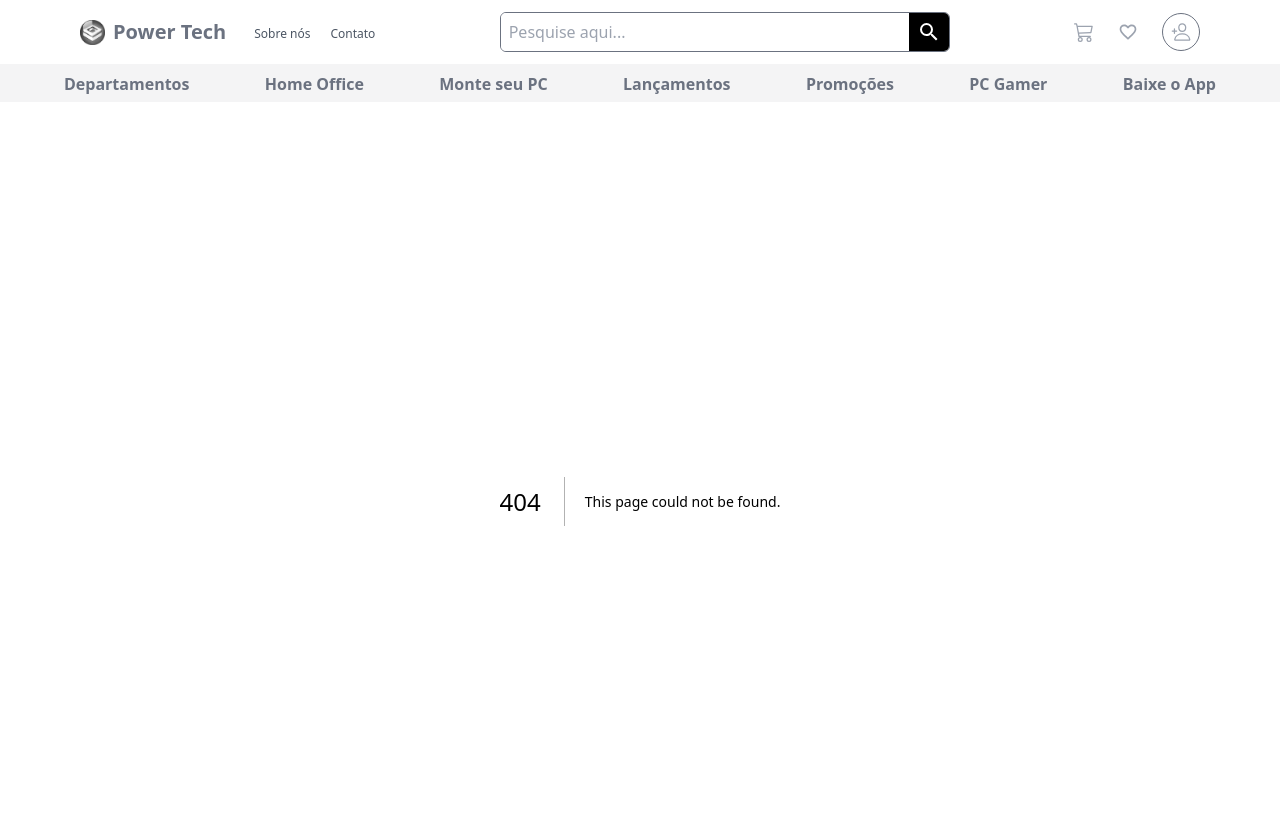
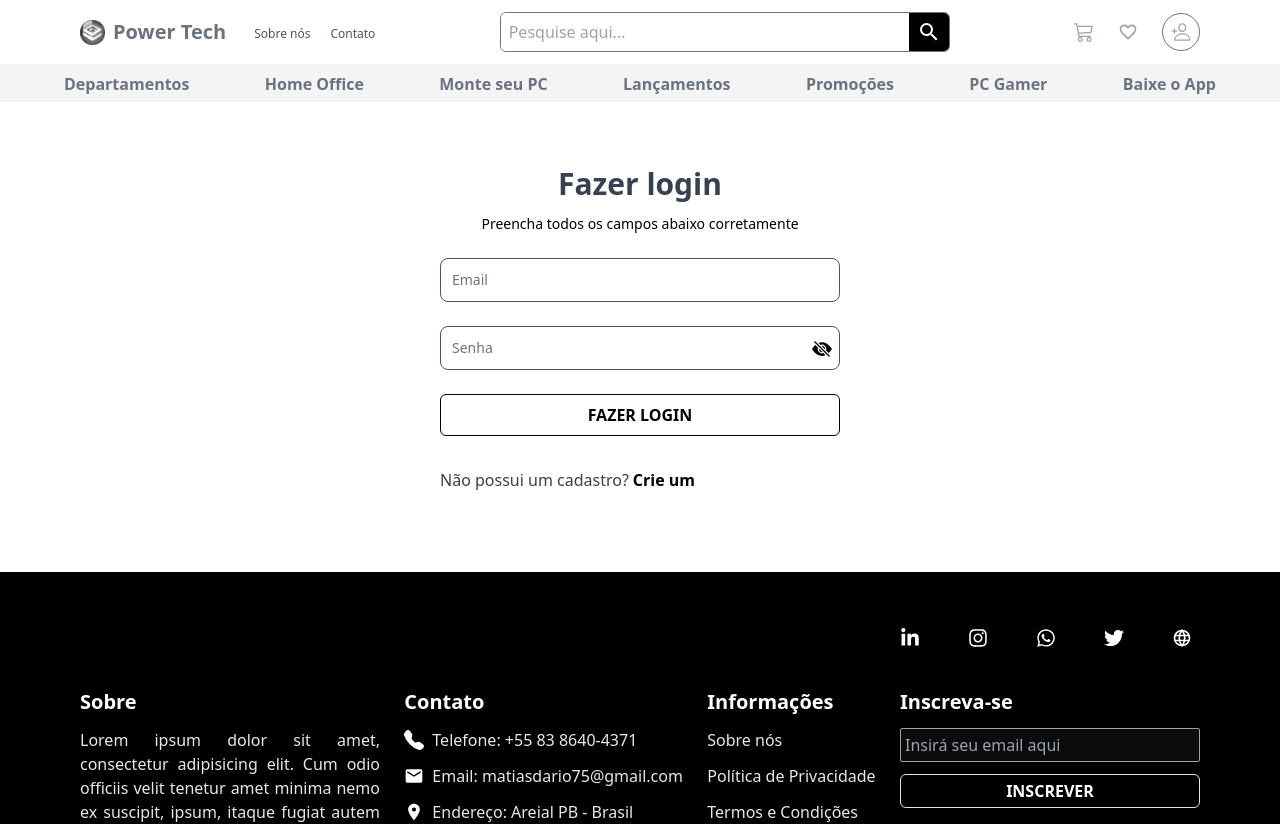
Before and after one commit to dariomatias-dev/e-commerce_frontend, a Next.js app: page /login in a window 1280 px wide. Before the commit this address had no page. Shown: the top 824 px of the page. Built offline with nearby package versions, Linux system fonts and the light colour scheme.

Commit message:
Login page created and componentization of the redirection to the login or registration page and componentization of the view or hide password button.

```diff
--- a/src/app/cadastro/FormLegalPerson.tsx
+++ b/src/app/cadastro/FormLegalPerson.tsx
@@ -1,10 +1,10 @@
 'use client'
 
 import { useState } from "react";
-import Link from "next/link";
 
-import styles from "./styles";
-import ShowPasswordButton from "./ShowPasswordButton";
+import ShowPasswordButton from "@/components/ShowPasswordButton";
+
+import styles from "@/utils/styles";
 
 const FormLegalPerson = () => {
     const [showPassword, setShowPassword] = useState(false);
@@ -201,24 +201,6 @@ const FormLegalPerson = () => {
             >
                 Criar conta
             </button>
-
-            <div className="flex gap-1 mx-auto">
-                <span className="text-gray-700">
-                    Já possui um cadastro?
-                </span>
-
-                <Link
-                    href={""}
-                    legacyBehavior
-                >
-                    <div className="flex flex-col group">
-                        <a className="font-semibold">
-                            Faça login
-                        </a>
-                        <span className="inline-block w-0 group-hover:w-full h-[1.8px] bg-gray-500 -mt-1 transition-all duration-300" />
-                    </div>
-                </Link>
-            </div>
         </form>
     );
 };
--- a/src/app/cadastro/FormPhysicalPerson.tsx
+++ b/src/app/cadastro/FormPhysicalPerson.tsx
@@ -1,10 +1,10 @@
 'use client'
 
 import { useState } from "react";
-import Link from "next/link";
 
-import styles from "./styles";
-import ShowPasswordButton from "./ShowPasswordButton";
+import ShowPasswordButton from "@/components/ShowPasswordButton";
+
+import styles from "@/utils/styles";
 
 const FormPhysicalPerson = () => {
     const [showPassword, setShowPassword] = useState(false);
@@ -181,24 +181,6 @@ const FormPhysicalPerson = () => {
             >
                 Criar conta
             </button>
-
-            <div className="flex gap-1 mx-auto">
-                <span className="text-gray-700">
-                    Já possui um cadastro?
-                </span>
-
-                <Link
-                    href={""}
-                    legacyBehavior
-                >
-                    <div className="flex flex-col group">
-                        <a className="font-semibold">
-                            Faça login
-                        </a>
-                        <span className="inline-block w-0 group-hover:w-full h-[1.8px] bg-gray-500 -mt-1 transition-all duration-300" />
-                    </div>
-                </Link>
-            </div>
         </form>
     );
 };
--- a/src/app/cadastro/page.tsx
+++ b/src/app/cadastro/page.tsx
@@ -1,8 +1,11 @@
 'use client'
 
 import { useState } from "react";
+
 import FormLegalPerson from "./FormLegalPerson";
 import FormPhysicalPerson from "./FormPhysicalPerson";
+
+import RedirectionLoginRegistration from "@/components/RedirectionLoginRegistration";
 
 const Cadastro = () => {
     const [form, setForm] = useState("physicalPerson");
@@ -55,6 +58,12 @@ const Cadastro = () => {
                     :
                     <FormLegalPerson />
             }
+
+            <RedirectionLoginRegistration
+                message="Já possui um cadastro?"
+                pathName="/login"
+                linkName="Faça login"
+            />
         </div>
     );
 };
--- /dev/null
+++ b/src/app/login/page.tsx
@@ -0,0 +1,77 @@
+'use client'
+
+import { useState } from "react";
+
+import RedirectionLoginRegistration from "@/components/RedirectionLoginRegistration";
+import ShowPasswordButton from "@/components/ShowPasswordButton";
+
+import styles from "@/utils/styles";
+
+const Login = () => {
+    const [showPassword, setShowPassword] = useState(false);
+
+    return (
+        <div className="w-full max-w-[25rem] mx-auto mt-16 mb-20">
+            <div className="flex flex-col gap-3">
+                <h1 className="text-gray-700 text-3xl text-center font-semibold">
+                    Fazer login
+                </h1>
+
+                <p className="text-center text-sm">
+                    Preencha todos os campos abaixo corretamente
+                </p>
+            </div>
+
+            <form className="flex flex-col gap-6 my-6">
+                <div className="relative w-full">
+                    <input
+                        type="email"
+                        id="email"
+                        placeholder=" "
+                        className={styles.input}
+                    />
+                    <label
+                        htmlFor="email"
+                        className={styles.label}
+                    >
+                        Email
+                    </label>
+                </div>
+
+                <div className="relative w-full">
+                    <input
+                        type={showPassword ? "text" : "password"}
+                        id="password"
+                        placeholder=" "
+                        className={styles.input}
+                    />
+                    <label
+                        htmlFor="password"
+                        className={styles.label}
+                    >
+                        Senha
+                    </label>
+                    <ShowPasswordButton
+                        showPassword={showPassword}
+                        setShowPassword={setShowPassword}
+                    />
+                </div>
+
+                <button
+                    type="submit"
+                    className="w-full hover:bg-black hover:text-white font-semibold uppercase px-4 py-2 border border-black rounded-md transition duration-300"
+                >
+                    Fazer login
+                </button>
+            </form>
+
+            <RedirectionLoginRegistration
+                message="Não possui um cadastro?"
+                pathName="/cadastro"
+                linkName="Crie um"
+            />
+        </div>
+    );
+};
+
+export default Login;
--- /dev/null
+++ b/src/components/RedirectionLoginRegistration/index.tsx
@@ -0,0 +1,31 @@
+import Link from "next/link";
+
+type Props = {
+    message: string;
+    pathName: string;
+    linkName: string;
+};
+
+const RedirectionLoginRegistration = ({ message, pathName, linkName }: Props) => {
+    return (
+        <div className="flex gap-1 mt-8">
+            <span className="text-gray-700">
+                {message}
+            </span>
+
+            <Link
+                href={pathName}
+                legacyBehavior
+            >
+                <div className="flex flex-col cursor-pointer group">
+                    <a className="font-semibold">
+                        {linkName}
+                    </a>
+                    <span className={`inline-block w-0 group-hover:w-full ${pathName === "/cadastro" ? "h-px" : "h-[2px]" } bg-gray-700 -mt-1 transition-all duration-300`} />
+                </div>
+            </Link>
+        </div>
+    );
+};
+
+export default RedirectionLoginRegistration;
```
Also changed, not shown: src/components/ShowPasswordButton/index.tsx (renamed from src/app/cadastro/ShowPasswordButton.tsx), src/utils/styles.ts (renamed from src/app/cadastro/styles.ts).
